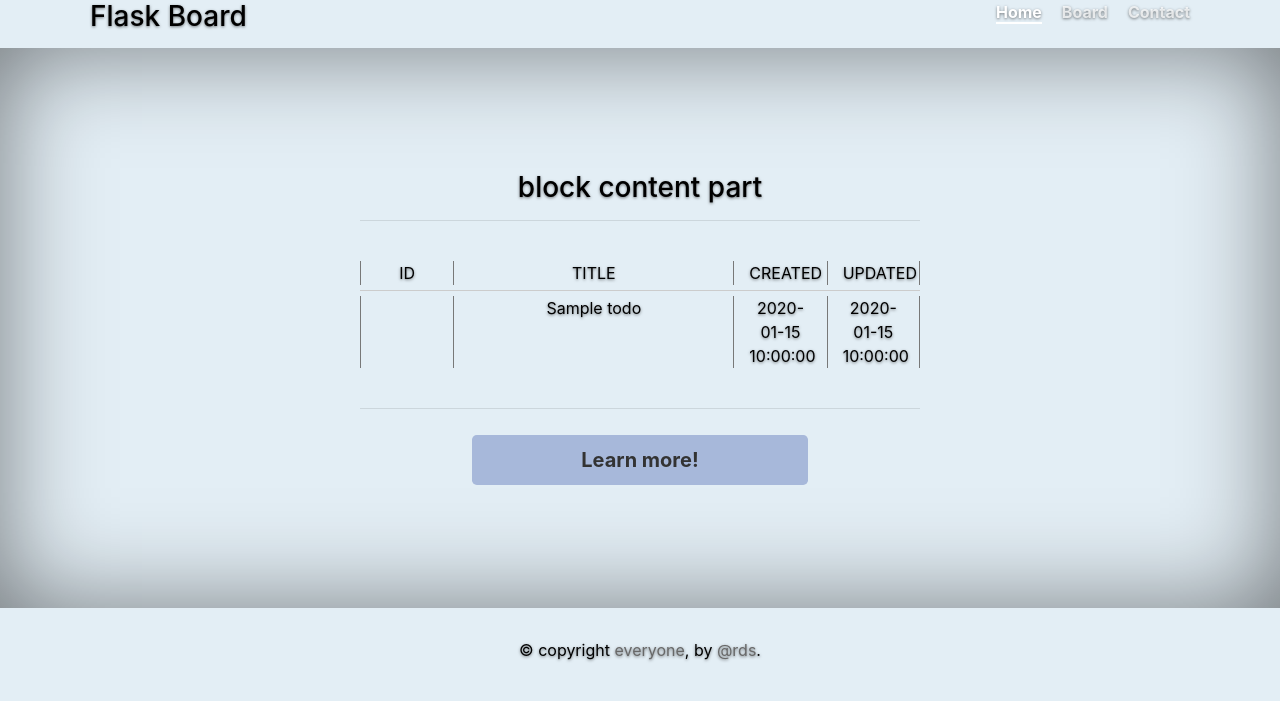
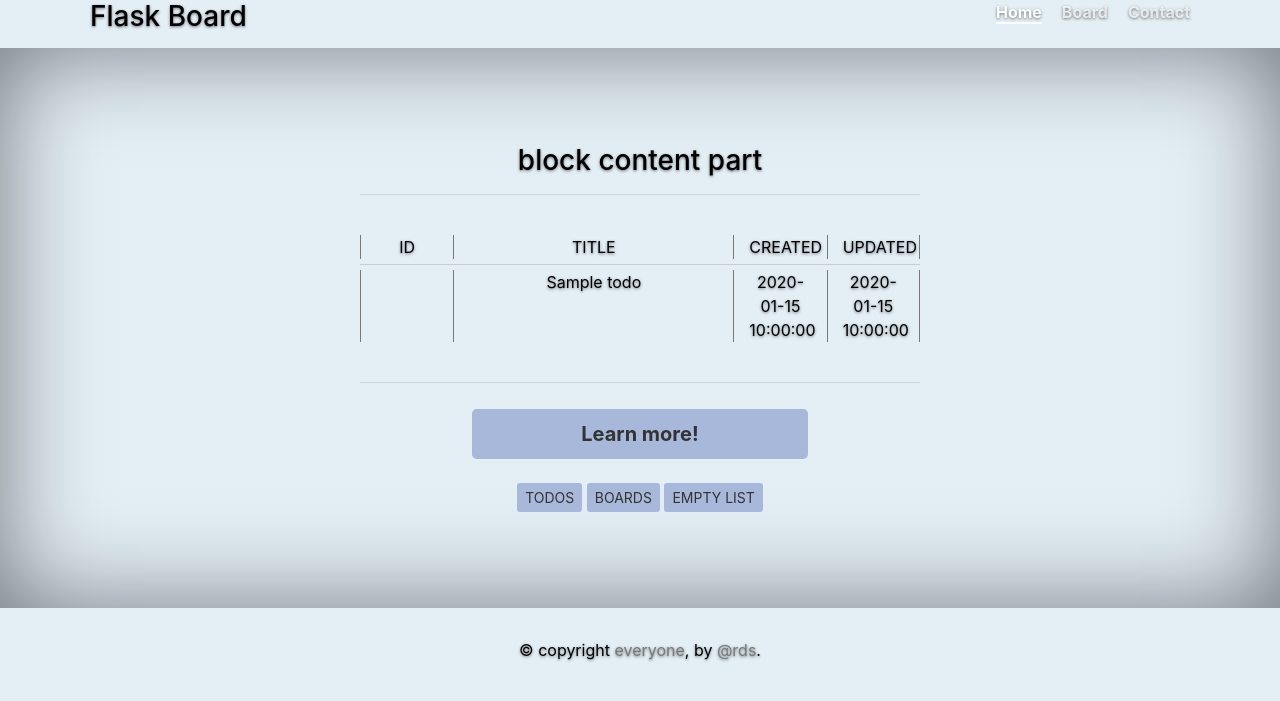
Before and after one commit to daesungRa/flask-board, a Flask app: page /todos/ in a window 1280 px wide. Shown: the part 30-731 px from the top of the page. Run offline with Flask 2, Linux system fonts and the light colour scheme; a database or web service that is not in the repository returns one stand-in record (values such as "Sample title"); some libraries are stand-ins or nearby versions.

Commit message:
add board list

```diff
--- a/src/app.py
+++ b/src/app.py
@@ -10,15 +10,35 @@ todo = todo.Todo()
 
 @app.route("/", methods=['GET', 'POST'])
 def home():
-    return render_template('index.html'), 200
+    result = todo.find({}, 'boards')
+
+    ## return render_template('index.html'), 200
+    return render_template('index.html', result_list=result), 200
+
+@app.route('/emptyTest/', methods=['GET'])
+def emptyTest():
+    result = todo.find({}, 'empty_table')
+    # print(type(result)) # type of list
+
+    ## return jsonify(todo.find({})), 200
+    return render_template('index.html', result_list=result), 200
+
+@app.route('/boardList/', methods=['GET'])
+def get_boardList():
+    result = todo.find({}, 'boards')
+    # print(type(result)) # type of list
+
+    ## return jsonify(todo.find({})), 200
+    return render_template('index.html', result_list=result), 200
 
 # todo routes
 @app.route('/todos/', methods=['GET'])
 def get_tasks():
-    result = todo.find({})
+    result = todo.find({}, 'todos')
     # print(type(result)) # type of list
+
     ## return jsonify(todo.find({})), 200
-    return render_template('index.html', todo_list=result), 200
+    return render_template('index.html', result_list=result), 200
 
 @app.route('/todos/<string:todo_id>/', methods=['GET'])
 def get_task(todo_id):
--- a/src/models/todo.py
+++ b/src/models/todo.py
@@ -32,10 +32,18 @@ class Todo(object):
         res = self.db.insert(todo, self.collection_name)
         return "Inserted _Id " + res
 
-    def find(self, todo):
+    def find(self, todo, collection_name=None):
+        # 컬렉션 변경 가능하도록 수정 (190517, fri)
+        ## 'Todo' 인 클래스명도 변경 요망
+        if collection_name is not None:
+            self.collection_name = collection_name
         return self.db.find(todo, self.collection_name)
 
-    def find_by_id(self, id):
+    def find_by_id(self, id, collection_name=None):
+        # 컬렉션 변경 가능하도록 수정 (190517, fri)
+        ## 'Todo' 인 클래스명도 변경 요망
+        if collection_name is not None:
+            self.collection_name = collection_name
         return self.db.find_by_id(id, self.collection_name)
 
     def update(self, id, todo):
--- a/src/static/css/base.css
+++ b/src/static/css/base.css
@@ -1,7 +1,7 @@
 
 /* Links */
 a, a:focus, a:hover {
-    color: #686868;
+    color: #797979;
 }
 
 /* Custom default button */
--- a/src/static/css/board.css
+++ b/src/static/css/board.css
@@ -1,3 +1,6 @@
+/*
+ * board list style (table)
+ */
 .cover .table-board, .cover .table-head, .cover .table-body {
     /*border: 1px solid blue;*/
 }
@@ -20,8 +23,18 @@
     border-left: 1px solid #787878;
 }
 
+/*
+ * button style
+ */
 .cover .btn-test {
     width: 60%;
     height: 60%;
     margin-top: 10px;
 }
+
+/*
+ * not found
+ */
+.cover .notFound {
+    margin-top: 30px;
+}
--- a/src/templates/base.html
+++ b/src/templates/base.html
@@ -93,7 +93,7 @@
         </div>
 
         <div class="inner">
-            <p>&copy; copyright <a href="#">everyone</a>, by <a href="https://github.com/daesungRa">@rds</a>.</p>
+            <p>&copy; copyright <a href="#">everyone</a>, by <a href="https://github.com/daesungRa" target="_blank">@rds</a>.</p>
         </div>
 
         <script>
--- a/src/templates/index.html
+++ b/src/templates/index.html
@@ -8,17 +8,24 @@
             <span class="col-md-2 tcontent-created">CREATED</span>
             <span class="col-md-2 tcontent-updated" style="border-right: 1px solid #787878;">UPDATED</span>
         </div>
-        {% if todo_list %}
-            {% for todo in todo_list %}
+        {% if result_list %}
+            {% for result in result_list %}
                 <div class="row table-body">
                     <span class="col-md-2 tcontent-id"></span>
-                    <span class="col-md-6 tcontent-title">{{ todo.title }}</span>
-                    <span class="col-md-2 tcontent-created">{{ todo.created }}</span>
-                    <span class="col-md-2 tcontent-updated" style="border-right: 1px solid #787878;">{{ todo.updated }}</span>
+                    <span class="col-md-6 tcontent-title">{{ result.title }}</span>
+                    <span class="col-md-2 tcontent-created">{{ result.created }}</span>
+                    <span class="col-md-2 tcontent-updated" style="border-right: 1px solid #787878;">{{ result.updated }}</span>
                 </div>
             {% endfor %}
+        {% else %}
+            <div class="notFound">
+                자료가 없습니다!
+            </div>
         {% endif %}
     </div>
     <hr/>
-    <a href="#" class="btn btn-lg btn-default btn-test">Learn more!</a>
+    <a href="#" class="btn btn-lg btn-default btn-test">Learn more!</a><br/><br/>
+    <a href="http://localhost:5000/todos/" class="btn btn-sm btn-default">TODOS</a>
+    <a href="http://localhost:5000/boardList/" class="btn btn-sm btn-default">BOARDS</a>
+    <a href="http://localhost:5000/emptyTest/" class="btn btn-sm btn-default">EMPTY LIST</a>
 {% endblock %}
```
